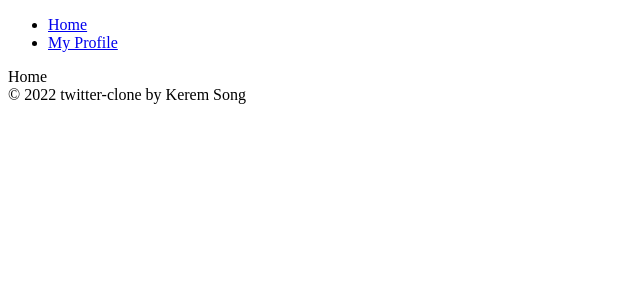
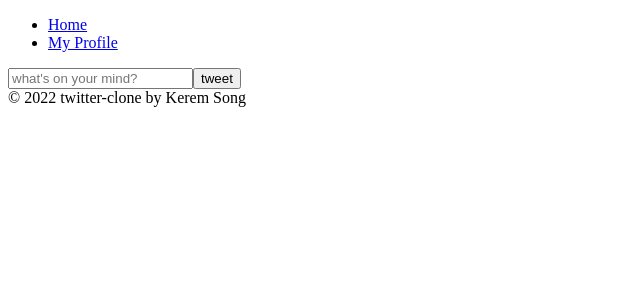
Before and after one commit to Kerem-Song/twitter-clone, a React (Create React App) app: page / in a window 1280 px wide. Shown: the top 300 px of the page, without its empty margins (0-640 px from the left). Built offline with nearby package versions, Linux system fonts and the light colour scheme; no server answers; sample sign-in values are in the browser's storage.

Commit message:
feat: firestore and database for tweet

```diff
--- a/src/fb.tsx
+++ b/src/fb.tsx
@@ -1,6 +1,7 @@
 // Import the functions you need from the SDKs you need
 import { initializeApp } from "firebase/app";
 import { getAuth } from "firebase/auth";
+import { getFirestore } from "firebase/firestore";
 
 // Your web app's Firebase configuration
 const firebaseConfig = {
@@ -14,4 +15,6 @@ const firebaseConfig = {
 
 // Initialize Firebase
 initializeApp(firebaseConfig);
+
 export const authService = getAuth();
+export const dbService = getFirestore();
--- a/src/routes/Home.tsx
+++ b/src/routes/Home.tsx
@@ -1,5 +1,42 @@
-import React from "react";
+import React, { ChangeEvent, FormEvent, useState } from "react";
+import { dbService } from "fb";
+import { collection, addDoc } from "firebase/firestore";
 
-const Home = () => <span>Home</span>;
+const Home = () => {
+  const [tweet, setTweet] = useState("");
+
+  const onChange = ({ target: { value } }: ChangeEvent<HTMLInputElement>) => {
+    setTweet(value);
+  };
+  const onSubmit = async (e: FormEvent) => {
+    e.preventDefault();
+    try {
+      const docRef = await addDoc(collection(dbService, "tweets"), {
+        tweet,
+        createdAt: Date.now(),
+      });
+      console.log("Document written with ID: ", docRef.id);
+    } catch (e) {
+      console.error("Error adding document: ", e);
+    }
+
+    setTweet("");
+  };
+
+  return (
+    <div>
+      <form onSubmit={onSubmit}>
+        <input
+          type="text"
+          placeholder="what's on your mind?"
+          maxLength={120}
+          value={tweet}
+          onChange={onChange}
+        />
+        <input type="submit" value="tweet" />
+      </form>
+    </div>
+  );
+};
 
 export default Home;
```
